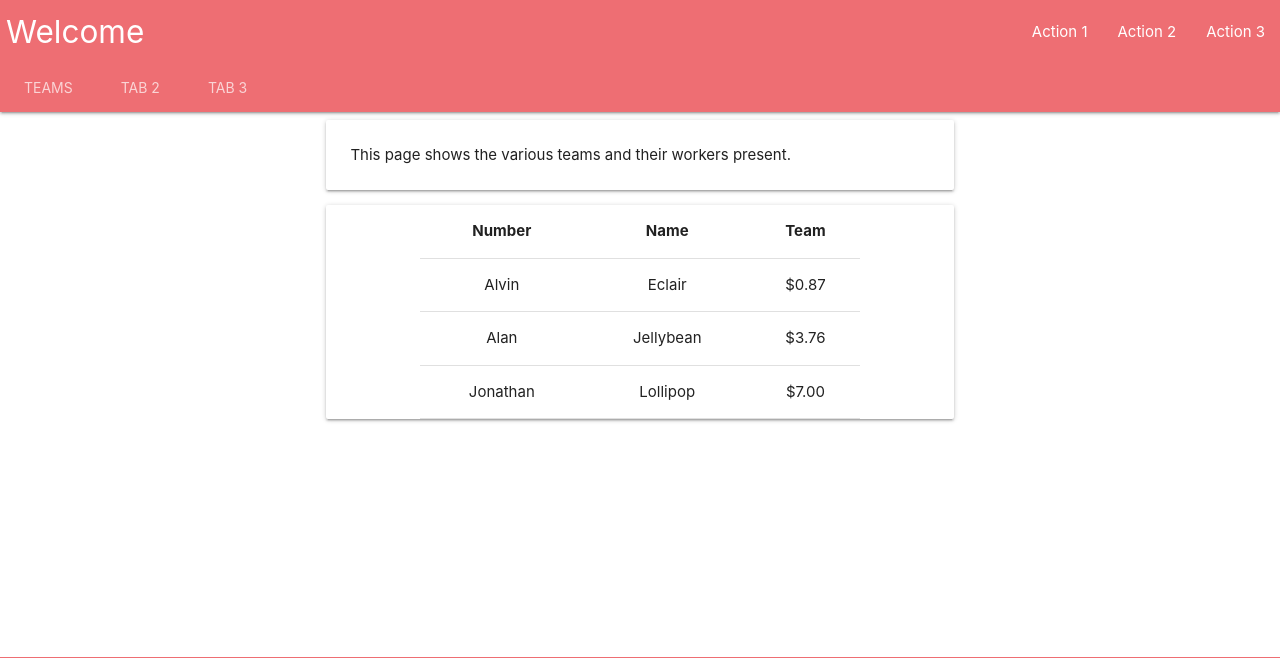
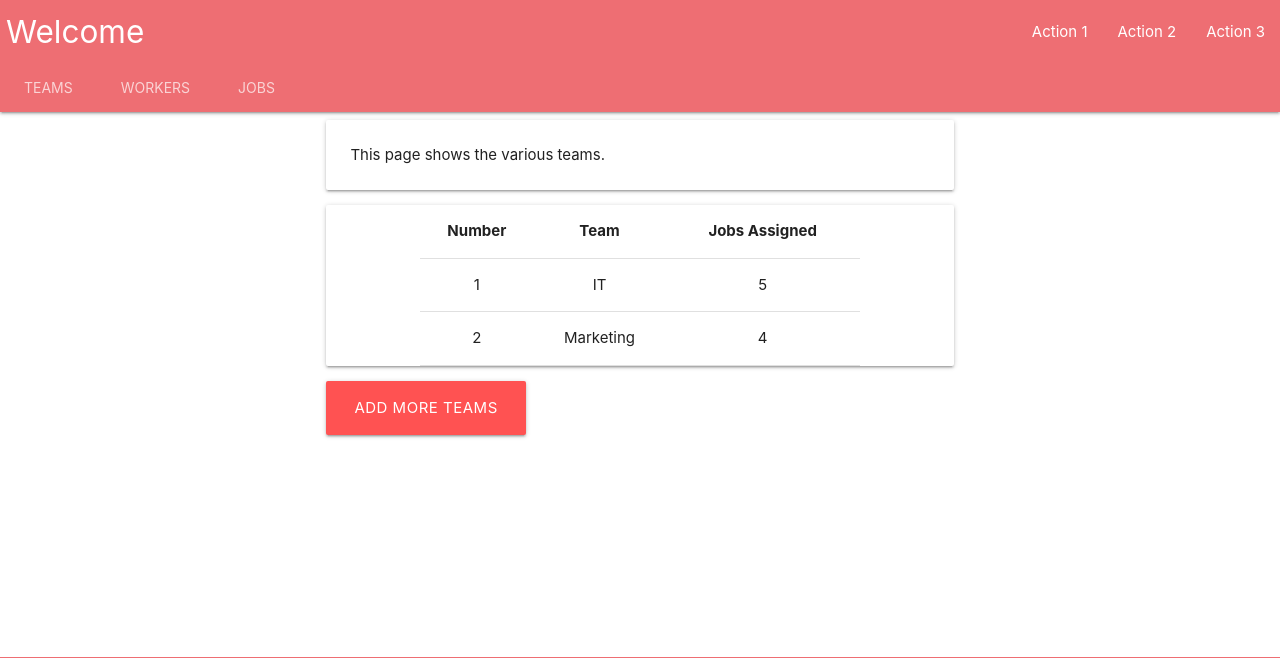
Before and after one commit to anmol-chawla/Flask-Helpdesk, a Flask app: page /teams in a window 1280 px wide. Shown: the top 658 px of the page. Run offline with Flask 2, Linux system fonts and the light colour scheme.

Commit message:
Utilize the jinja template for dynamic content

```diff
--- a/app/templates/main.html
+++ b/app/templates/main.html
@@ -15,8 +15,8 @@
 	<div class="nav-content">
 		<ul class="tabs tabs-transparent">
 			<li class="tab"><a href="/teams">Teams</a></li>
-			<li class="tab"><a href="#">Tab 2</a></li>
-			<li class="tab"><a href="#">Tab 3</a></li>
+			<li class="tab"><a href="/workers">Workers</a></li>
+			<li class="tab"><a href="/jobs">Jobs</a></li>
 		</ul>
 	</div>
 </nav>
--- a/app/templates/teams.html
+++ b/app/templates/teams.html
@@ -4,7 +4,7 @@
 <div class="container">
     <div class="col s12 m5">
       <div class="card-panel">
-        This page shows the various teams and their workers present.
+        This page shows the various teams.
       </div>
     </div>
     <div class="card col s12 m6">
@@ -13,29 +13,22 @@
         		<thead>
           			<tr>
           	  			<th>Number</th>
-              			<th>Name</th>
               			<th>Team</th>
+              			<th>Jobs Assigned</th>
           			</tr>
         		</thead>
         		<tbody>
-          			<tr>
-            			<td>Alvin</td>
-            			<td>Eclair</td>
-            			<td>$0.87</td>
-          			</tr>
-          			<tr>
-            			<td>Alan</td>
-            			<td>Jellybean</td>
-            			<td>$3.76</td>
-          			</tr>
-          			<tr>
-            			<td>Jonathan</td>
-            			<td>Lollipop</td>
-            			<td>$7.00</td>
-          			</tr>
+        			{% for team in teams %}
+        				<tr>
+        					<td>{{team['number']}}</td>
+        					<td>{{team['team_name']}}</td>
+        					<td>{{team['jobs_assigned']}}</td>
+        				</tr>
+        			{% endfor %}
         		</tbody>
       		</table>
   		</div>
 	</div>
+	<a class="waves-effect waves-light btn-large red accent-2">Add more teams</a>
 </div>
 {% endblock %}
--- a/app/views.py
+++ b/app/views.py
@@ -30,10 +30,59 @@ def registration():
     email = request.form.get('email')
     render_template("base.html")
 
+
 @app.route('/main', methods=['GET'])
 def main_page():
     return render_template("main.html")
 
+
+teams = [{
+    'number': 1,
+    'team_name': 'IT',
+    'jobs_assigned': 5
+},
+    {
+    'number': 2,
+    'team_name': 'Marketing',
+    'jobs_assigned': 4
+}
+]
+
+workers = [{
+    'number': 1,
+    'worker_name': 'Alvin',
+    'team_name': 'IT'
+},
+    {
+    'number': 2,
+    'worker_name': 'Kirk',
+    'team_name': 'Marketing'
+}
+]
+
+jobs = [{
+    'number': 1,
+    'job_title': 'Internet',
+    'job_description': 'Internet is not working',
+    'team_assigned': 'IT'
+},
+{
+    'number': 2,
+    'job_title': 'Sales',
+    'job_description': 'The sales of products is going down',
+    'team_assigned': 'Marketing'
+}]
+
 @app.route('/teams', methods=['GET'])
 def main_team():
-    return render_template('teams.html')
+    return render_template('teams.html', teams=teams)
+
+
+@app.route('/workers', methods=['GET'])
+def main_worker():
+    return render_template('workers.html', workers=workers)
+
+
+@app.route('/jobs', methods=['GET'])
+def main_jobs():
+    return render_template('jobs.html', jobs=jobs)
```
